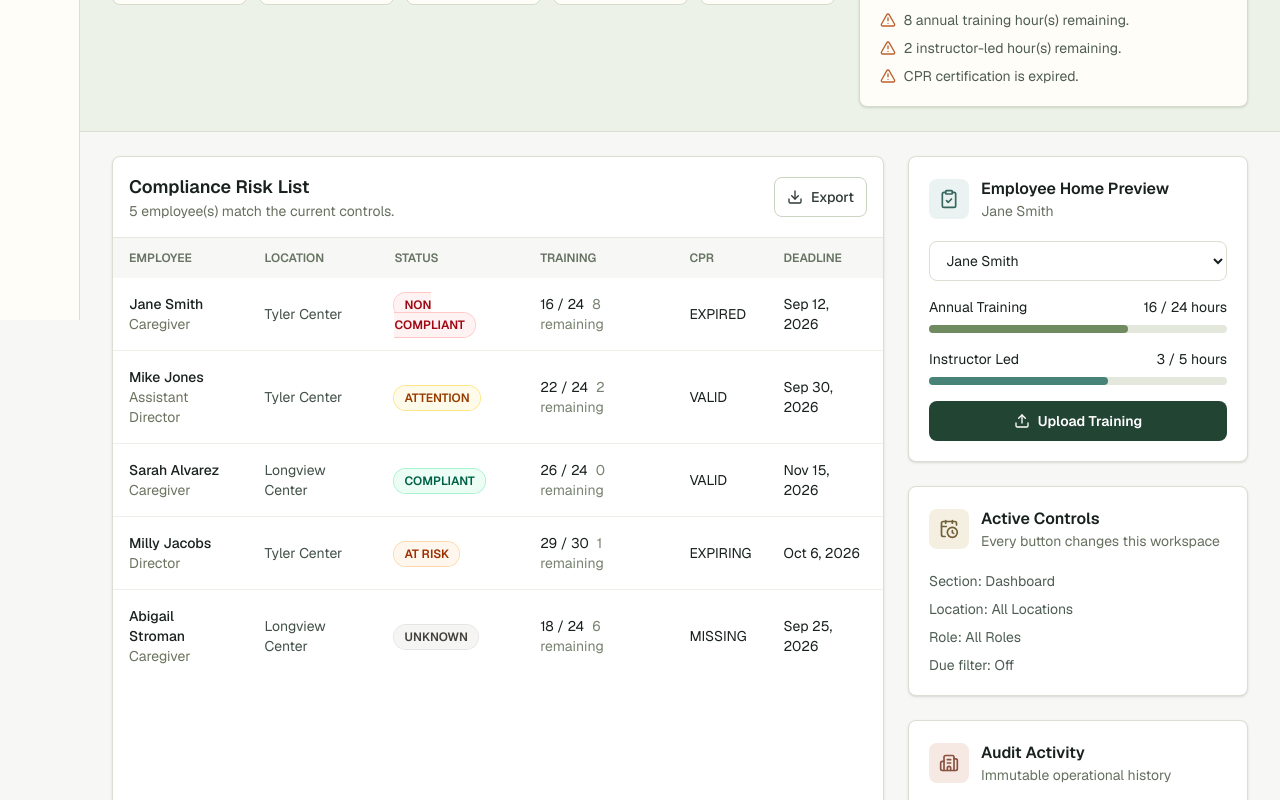
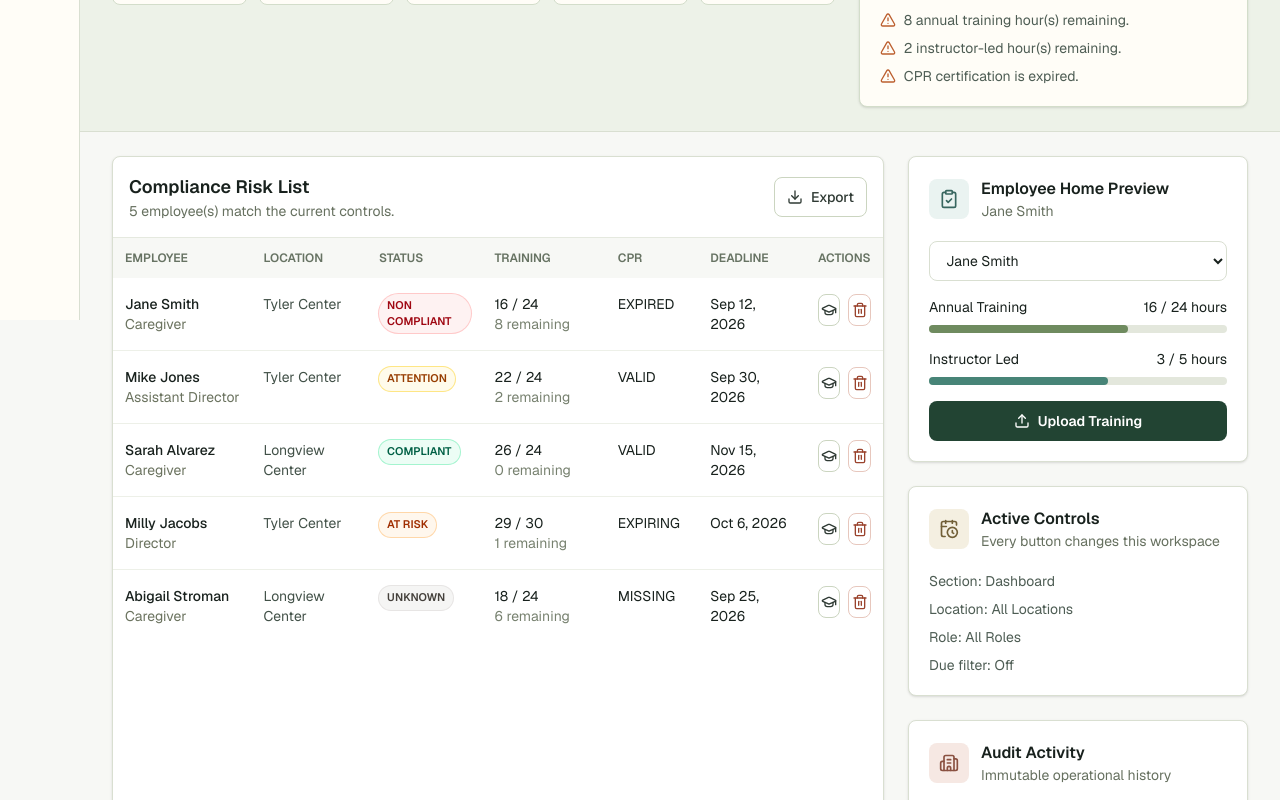
Before and after one commit to burchdad/childcare-portal, a Next.js app: page / in a window 1280 px wide. Shown: the part 480-1280 px from the top of the page. Built offline with nearby package versions, Linux system fonts and the light colour scheme.

Commit message:
Improve responsive dashboard layout

```diff
--- a/src/components/compliance-dashboard.tsx
+++ b/src/components/compliance-dashboard.tsx
@@ -570,7 +570,7 @@ export function ComplianceDashboard() {
 
       <div className="lg:pl-20">
         <header className="sticky top-0 z-20 border-b border-[#d9dfd1] bg-[#fffdf7]/95 backdrop-blur">
-          <div className="mx-auto flex max-w-7xl flex-col gap-4 px-4 py-4 sm:px-6 lg:px-8">
+          <div className="mx-auto flex max-w-[1500px] flex-col gap-4 px-4 py-4 sm:px-6 lg:px-8">
             <div className="flex flex-col gap-4 md:flex-row md:items-center md:justify-between">
               <div>
                 <p className="text-sm font-medium text-[#6b735f]">Ghost AI Solutions</p>
@@ -654,13 +654,33 @@ export function ComplianceDashboard() {
                 Due &lt;= 60 Days
               </button>
             </div>
+            <nav className="grid grid-cols-3 gap-2 border-t border-[#e5e9df] pt-3 text-xs sm:grid-cols-6 lg:hidden">
+              {navItems.map(({ label, icon: Icon }) => (
+                <button
+                  className={`flex min-h-12 flex-col items-center justify-center gap-1 rounded-lg border px-2 py-2 font-medium ${
+                    activeSection === label
+                      ? "border-[#8aa27b] bg-[#edf2e8] text-[#293d32]"
+                      : "border-[#d9dfd1] bg-white text-[#4d5b52]"
+                  }`}
+                  key={label}
+                  onClick={() => {
+                    setActiveSection(label);
+                    addActivity(`${label} view opened.`);
+                  }}
+                  type="button"
+                >
+                  <Icon className="h-4 w-4" aria-hidden />
+                  <span>{label}</span>
+                </button>
+              ))}
+            </nav>
           </div>
         </header>
 
         {activeSection === "Dashboard" ? (
           <>
         <section className="border-b border-[#d9dfd1] bg-[#edf2e8]">
-          <div className="mx-auto grid max-w-7xl gap-6 px-4 py-6 sm:px-6 lg:grid-cols-[1.3fr_0.7fr] lg:px-8">
+          <div className="mx-auto grid max-w-[1500px] gap-6 px-4 py-6 sm:px-6 lg:grid-cols-[1.3fr_0.7fr] lg:px-8">
             <div>
               <div className="grid gap-3 sm:grid-cols-2 xl:grid-cols-4">
                 {metricCards.map(({ label, value, icon: Icon, detail }) => (
@@ -751,7 +771,7 @@ export function ComplianceDashboard() {
           </div>
         </section>
 
-        <section className="mx-auto grid max-w-7xl gap-6 px-4 py-6 sm:px-6 lg:grid-cols-[1fr_340px] lg:px-8">
+        <section className="mx-auto grid max-w-[1500px] gap-6 px-4 py-6 sm:px-6 lg:grid-cols-[1fr_340px] lg:px-8">
           <div className="overflow-hidden rounded-lg border border-[#d9dfd1] bg-white shadow-sm">
             <div className="flex flex-col gap-3 border-b border-[#e5e9df] px-4 py-4 md:flex-row md:items-center md:justify-between">
               <div>
@@ -769,50 +789,72 @@ export function ComplianceDashboard() {
                 Export
               </button>
             </div>
-            <div className="overflow-x-auto">
-              <table className="w-full min-w-[880px] text-left text-sm">
+            <div className="grid gap-3 p-4 md:hidden">
+              {filteredRows.map((employee) => (
+                <EmployeeCard
+                  employee={employee}
+                  key={employee.id}
+                  onAddTraining={(employeeId) => {
+                    setSelectedEmployeeId(employeeId);
+                    setModal("training");
+                  }}
+                  onRemoveEmployee={handleRemoveEmployee}
+                />
+              ))}
+            </div>
+            <div className="hidden md:block">
+              <table className="w-full table-fixed text-left text-sm">
+                <colgroup>
+                  <col className="w-[18%]" />
+                  <col className="w-[15%]" />
+                  <col className="w-[15%]" />
+                  <col className="w-[16%]" />
+                  <col className="w-[12%]" />
+                  <col className="w-[14%]" />
+                  <col className="w-[10%]" />
+                </colgroup>
                 <thead className="bg-[#f7f8f5] text-xs uppercase text-[#677363]">
                   <tr>
-                    <th className="px-4 py-3 font-semibold">Employee</th>
-                    <th className="px-4 py-3 font-semibold">Location</th>
-                    <th className="px-4 py-3 font-semibold">Status</th>
-                    <th className="px-4 py-3 font-semibold">Training</th>
-                    <th className="px-4 py-3 font-semibold">CPR</th>
-                    <th className="px-4 py-3 font-semibold">Deadline</th>
-                    <th className="px-4 py-3 font-semibold">Actions</th>
+                    <th className="px-3 py-3 font-semibold">Employee</th>
+                    <th className="px-3 py-3 font-semibold">Location</th>
+                    <th className="px-3 py-3 font-semibold">Status</th>
+                    <th className="px-3 py-3 font-semibold">Training</th>
+                    <th className="px-3 py-3 font-semibold">CPR</th>
+                    <th className="px-3 py-3 font-semibold">Deadline</th>
+                    <th className="px-3 py-3 font-semibold">Actions</th>
                   </tr>
                 </thead>
                 <tbody className="divide-y divide-[#edf0e8]">
                   {filteredRows.map((employee) => (
                     <tr className="hover:bg-[#fafbf7]" key={employee.id}>
-                      <td className="px-4 py-4">
+                      <td className="px-3 py-4 align-top">
                         <p className="font-medium text-[#18211d]">{employee.name}</p>
                         <p className="text-[#6b735f]">{employee.role}</p>
                       </td>
-                      <td className="px-4 py-4 text-[#425148]">{employee.location}</td>
-                      <td className="px-4 py-4">
+                      <td className="px-3 py-4 align-top text-[#425148]">{employee.location}</td>
+                      <td className="px-3 py-4 align-top">
                         <span
-                          className={`rounded-full px-2.5 py-1 text-xs font-semibold ring-1 ${
+                          className={`inline-flex rounded-full px-2 py-1 text-[11px] font-semibold ring-1 ${
                             statusStyles[employee.compliance.status]
                           }`}
                         >
                           {employee.compliance.status.replace("_", " ")}
                         </span>
                       </td>
-                      <td className="px-4 py-4">
+                      <td className="px-3 py-4 align-top">
                         {employee.completedHours} / {employee.requiredHours}
-                        <span className="ml-2 text-[#77816f]">
+                        <span className="block text-[#77816f]">
                           {employee.compliance.annualTraining.remaining} remaining
                         </span>
                       </td>
-                      <td className="px-4 py-4">
+                      <td className="px-3 py-4 align-top">
                         {employee.compliance.certifications.cpr}
                       </td>
-                      <td className="px-4 py-4">{formatDate(employee.annualDueDate)}</td>
-                      <td className="px-4 py-4">
+                      <td className="px-3 py-4 align-top">{formatDate(employee.annualDueDate)}</td>
+                      <td className="px-3 py-4 align-top">
                         <div className="flex gap-2">
                           <button
-                            className="flex h-9 w-9 items-center justify-center rounded-lg border border-[#cbd5c0] text-[#2f3a34] hover:bg-[#f3f6ef]"
+                            className="flex h-8 w-8 items-center justify-center rounded-lg border border-[#cbd5c0] text-[#2f3a34] hover:bg-[#f3f6ef]"
                             onClick={() => {
                               setSelectedEmployeeId(employee.id);
                               setModal("training");
@@ -823,7 +865,7 @@ export function ComplianceDashboard() {
                             <GraduationCap className="h-4 w-4" aria-hidden />
                           </button>
                           <button
-                            className="flex h-9 w-9 items-center justify-center rounded-lg border border-[#e7c7bd] text-[#9a432d] hover:bg-[#fff1ec]"
+                            className="flex h-8 w-8 items-center justify-center rounded-lg border border-[#e7c7bd] text-[#9a432d] hover:bg-[#fff1ec]"
                             onClick={() => handleRemoveEmployee(employee)}
                             title={`Remove ${employee.name}`}
                             type="button"
@@ -1155,7 +1197,7 @@ function WorkspaceTab({
 }) {
   if (activeSection === "Employees") {
     return (
-      <section className="mx-auto grid max-w-7xl gap-6 px-4 py-6 sm:px-6 lg:grid-cols-[1fr_320px] lg:px-8">
+      <section className="mx-auto grid max-w-[1500px] gap-6 px-4 py-6 sm:px-6 lg:grid-cols-[1fr_320px] lg:px-8">
         <WorkspacePanel
           action={
             <button
@@ -1191,7 +1233,7 @@ function WorkspaceTab({
 
   if (activeSection === "Training") {
     return (
-      <section className="mx-auto grid max-w-7xl gap-6 px-4 py-6 sm:px-6 lg:grid-cols-[1fr_360px] lg:px-8">
+      <section className="mx-auto grid max-w-[1500px] gap-6 px-4 py-6 sm:px-6 lg:grid-cols-[1fr_360px] lg:px-8">
         <WorkspacePanel
           action={
             <button
@@ -1265,7 +1307,7 @@ function WorkspaceTab({
 
   if (activeSection === "Documents") {
     return (
-      <section className="mx-auto grid max-w-7xl gap-6 px-4 py-6 sm:px-6 lg:grid-cols-[1fr_360px] lg:px-8">
+      <section className="mx-auto grid max-w-[1500px] gap-6 px-4 py-6 sm:px-6 lg:grid-cols-[1fr_360px] lg:px-8">
         <WorkspacePanel
           action={
             <button
@@ -1325,7 +1367,7 @@ function WorkspaceTab({
     const alertRows = rows.filter((employee) => employee.compliance.status !== "COMPLIANT");
 
     return (
-      <section className="mx-auto grid max-w-7xl gap-6 px-4 py-6 sm:px-6 lg:grid-cols-[1fr_320px] lg:px-8">
+      <section className="mx-auto grid max-w-[1500px] gap-6 px-4 py-6 sm:px-6 lg:grid-cols-[1fr_320px] lg:px-8">
         <WorkspacePanel
           description="Open compliance alerts generated from missing data, deadlines, and certifications."
           title="Alerts"
@@ -1377,7 +1419,7 @@ function WorkspaceTab({
   }
 
   return (
-    <section className="mx-auto grid max-w-7xl gap-6 px-4 py-6 sm:px-6 lg:grid-cols-[1fr_320px] lg:px-8">
+    <section className="mx-auto grid max-w-[1500px] gap-6 px-4 py-6 sm:px-6 lg:grid-cols-[1fr_320px] lg:px-8">
       <WorkspacePanel
         action={
           <button
@@ -1472,43 +1514,62 @@ function EmployeeTable({
   onRemoveEmployee: (employee: EmployeeRow) => void;
 }) {
   return (
-    <div className="overflow-x-auto">
-      <table className="w-full min-w-[820px] text-left text-sm">
+    <>
+    <div className="grid gap-3 md:hidden">
+      {employees.map((employee) => (
+        <EmployeeCard
+          employee={employee}
+          key={employee.id}
+          onAddTraining={onAddTraining}
+          onRemoveEmployee={onRemoveEmployee}
+        />
+      ))}
+    </div>
+    <div className="hidden md:block">
+      <table className="w-full table-fixed text-left text-sm">
+        <colgroup>
+          <col className="w-[22%]" />
+          <col className="w-[18%]" />
+          <col className="w-[18%]" />
+          <col className="w-[16%]" />
+          <col className="w-[16%]" />
+          <col className="w-[10%]" />
+        </colgroup>
         <thead className="bg-[#f7f8f5] text-xs uppercase text-[#677363]">
           <tr>
-            <th className="px-4 py-3 font-semibold">Employee</th>
-            <th className="px-4 py-3 font-semibold">Location</th>
-            <th className="px-4 py-3 font-semibold">Status</th>
-            <th className="px-4 py-3 font-semibold">Training</th>
-            <th className="px-4 py-3 font-semibold">Deadline</th>
-            <th className="px-4 py-3 font-semibold">Actions</th>
+            <th className="px-3 py-3 font-semibold">Employee</th>
+            <th className="px-3 py-3 font-semibold">Location</th>
+            <th className="px-3 py-3 font-semibold">Status</th>
+            <th className="px-3 py-3 font-semibold">Training</th>
+            <th className="px-3 py-3 font-semibold">Deadline</th>
+            <th className="px-3 py-3 font-semibold">Actions</th>
           </tr>
         </thead>
         <tbody className="divide-y divide-[#edf0e8]">
           {employees.map((employee) => (
             <tr className="hover:bg-[#fafbf7]" key={employee.id}>
-              <td className="px-4 py-4">
+              <td className="px-3 py-4 align-top">
                 <p className="font-medium text-[#18211d]">{employee.name}</p>
                 <p className="text-[#6b735f]">{employee.role}</p>
               </td>
-              <td className="px-4 py-4 text-[#425148]">{employee.location}</td>
-              <td className="px-4 py-4">
+              <td className="px-3 py-4 align-top text-[#425148]">{employee.location}</td>
+              <td className="px-3 py-4 align-top">
                 <span
-                  className={`rounded-full px-2.5 py-1 text-xs font-semibold ring-1 ${
+                  className={`inline-flex rounded-full px-2 py-1 text-[11px] font-semibold ring-1 ${
                     statusStyles[employee.compliance.status]
                   }`}
                 >
                   {employee.compliance.status.replace("_", " ")}
                 </span>
               </td>
-              <td className="px-4 py-4">
+              <td className="px-3 py-4 align-top">
                 {employee.completedHours} / {employee.requiredHours}
               </td>
-              <td className="px-4 py-4">{formatDate(employee.annualDueDate)}</td>
-              <td className="px-4 py-4">
+              <td className="px-3 py-4 align-top">{formatDate(employee.annualDueDate)}</td>
+              <td className="px-3 py-4 align-top">
                 <div className="flex gap-2">
                   <button
-                    className="flex h-9 w-9 items-center justify-center rounded-lg border border-[#cbd5c0] text-[#2f3a34] hover:bg-[#f3f6ef]"
+                    className="flex h-8 w-8 items-center justify-center rounded-lg border border-[#cbd5c0] text-[#2f3a34] hover:bg-[#f3f6ef]"
                     onClick={() => onAddTraining(employee.id)}
                     title={`Add training for ${employee.name}`}
                     type="button"
@@ -1516,7 +1577,7 @@ function EmployeeTable({
                     <GraduationCap className="h-4 w-4" aria-hidden />
                   </button>
                   <button
-                    className="flex h-9 w-9 items-center justify-center rounded-lg border border-[#e7c7bd] text-[#9a432d] hover:bg-[#fff1ec]"
+                    className="flex h-8 w-8 items-center justify-center rounded-lg border border-[#e7c7bd] text-[#9a432d] hover:bg-[#fff1ec]"
                     onClick={() => onRemoveEmployee(employee)}
                     title={`Remove ${employee.name}`}
                     type="button"
@@ -1530,6 +1591,71 @@ function EmployeeTable({
         </tbody>
       </table>
     </div>
+    </>
+  );
+}
+
+function EmployeeCard({
+  employee,
+  onAddTraining,
+  onRemoveEmployee,
+}: {
+  employee: EmployeeRow;
+  onAddTraining: (employeeId: string) => void;
+  onRemoveEmployee: (employee: EmployeeRow) => void;
+}) {
+  return (
+    <article className="rounded-lg border border-[#e1e6dc] bg-[#fffdf7] p-4">
+      <div className="flex items-start justify-between gap-3">
+        <div>
+          <h3 className="font-semibold text-[#18211d]">{employee.name}</h3>
+          <p className="text-sm text-[#66705f]">
+            {employee.role} · {employee.location}
+          </p>
+        </div>
+        <span
+          className={`shrink-0 rounded-full px-2 py-1 text-[11px] font-semibold ring-1 ${
+            statusStyles[employee.compliance.status]
+          }`}
+        >
+          {employee.compliance.status.replace("_", " ")}
+        </span>
+      </div>
+      <dl className="mt-4 grid grid-cols-2 gap-3 text-sm">
+        <div className="rounded-lg bg-white p-3">
+          <dt className="text-[#66705f]">Training</dt>
+          <dd className="font-semibold">
+            {employee.completedHours} / {employee.requiredHours}
+          </dd>
+        </div>
+        <div className="rounded-lg bg-white p-3">
+          <dt className="text-[#66705f]">CPR</dt>
+          <dd className="font-semibold">{employee.compliance.certifications.cpr}</dd>
+        </div>
+        <div className="col-span-2 rounded-lg bg-white p-3">
+          <dt className="text-[#66705f]">Deadline</dt>
+          <dd className="font-semibold">{formatDate(employee.annualDueDate)}</dd>
+        </div>
+      </dl>
+      <div className="mt-4 grid grid-cols-2 gap-2">
+        <button
+          className="inline-flex h-10 items-center justify-center gap-2 rounded-lg border border-[#cbd5c0] bg-white px-3 text-sm font-medium text-[#2f3a34]"
+          onClick={() => onAddTraining(employee.id)}
+          type="button"
+        >
+          <GraduationCap className="h-4 w-4" aria-hidden />
+          Training
+        </button>
+        <button
+          className="inline-flex h-10 items-center justify-center gap-2 rounded-lg border border-[#e7c7bd] bg-white px-3 text-sm font-medium text-[#9a432d]"
+          onClick={() => onRemoveEmployee(employee)}
+          type="button"
+        >
+          <Trash2 className="h-4 w-4" aria-hidden />
+          Remove
+        </button>
+      </div>
+    </article>
   );
 }
 
```
